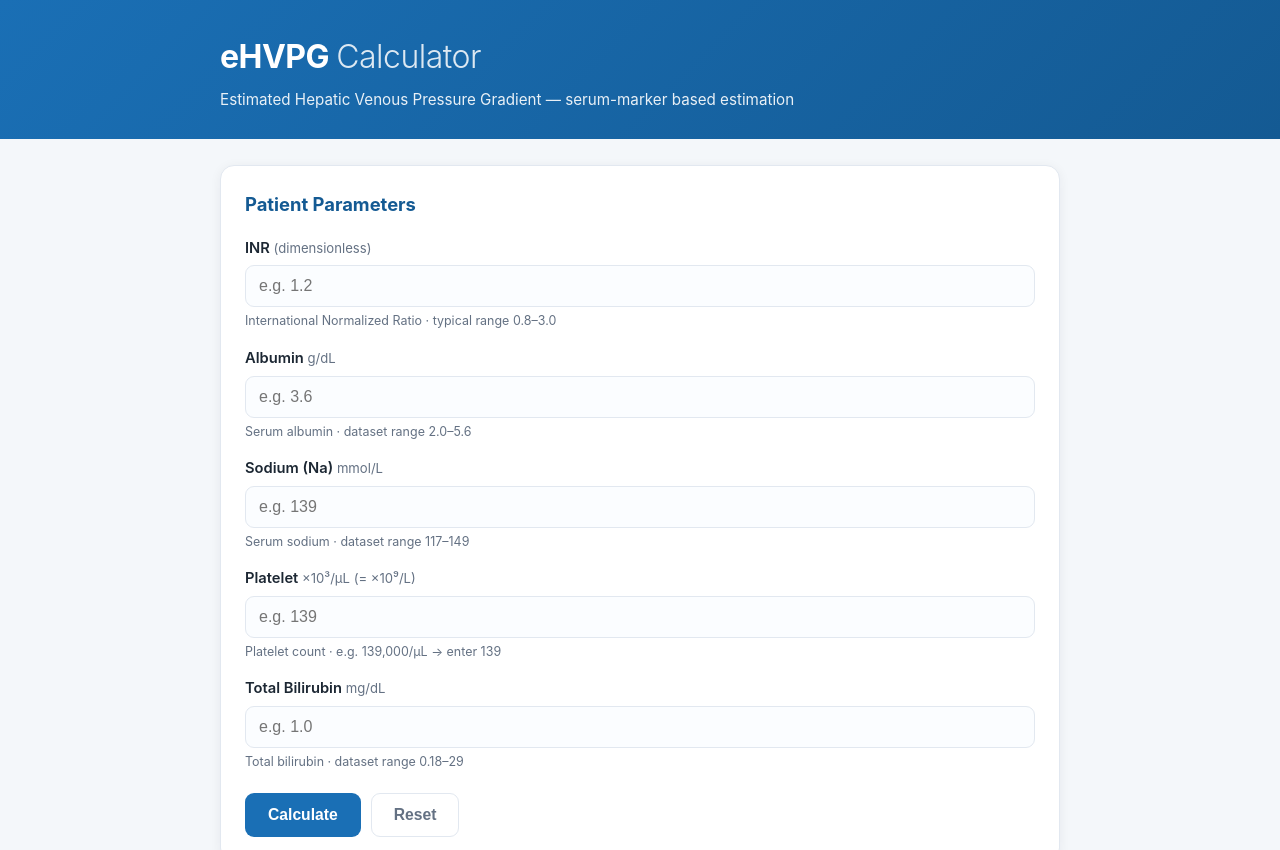
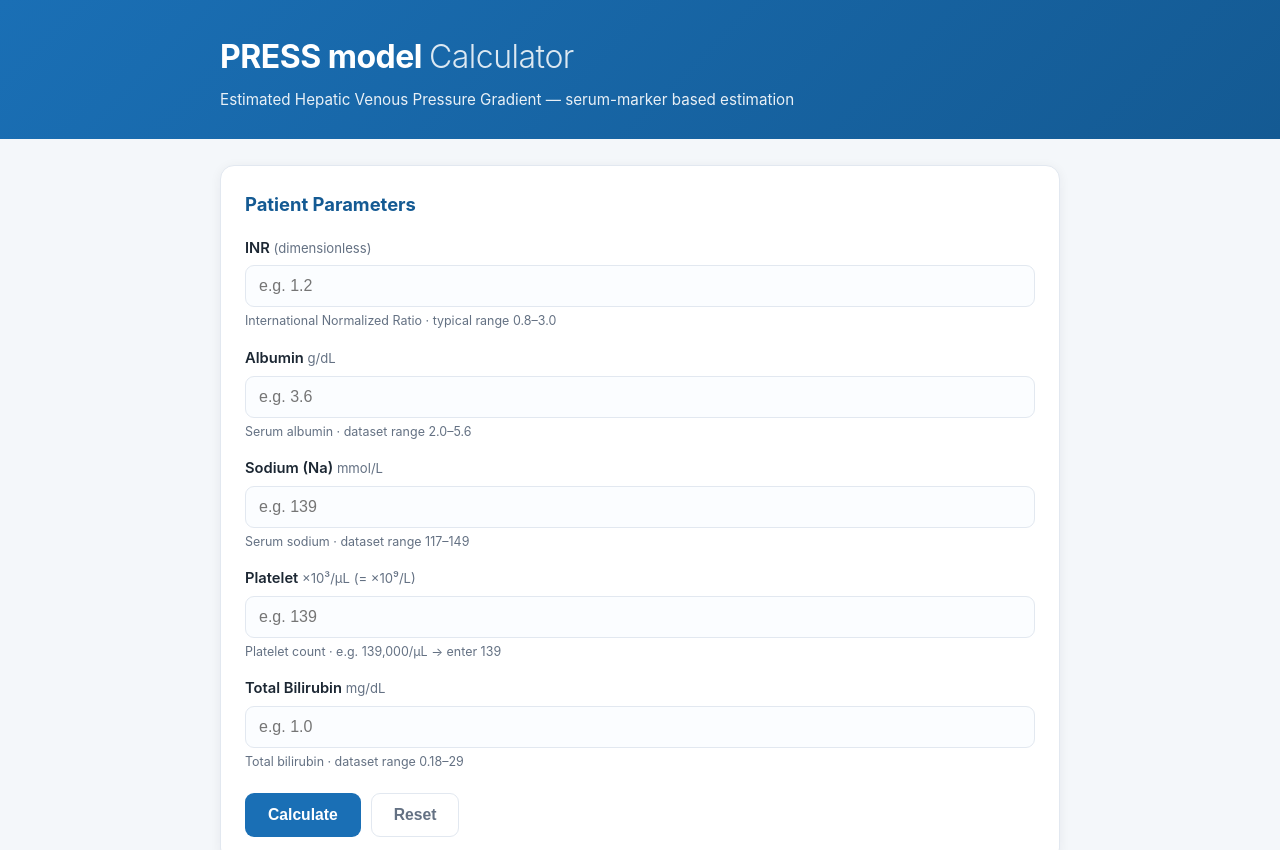
Before and after one commit to Gyofy-2/eHVPG_Calculator, a plain HTML site: page index.html in a window 1280 px wide. Shown: the top 850 px of the page. Drawn offline with Linux system fonts and the light colour scheme.

Commit message:
Update index.html

```diff
--- a/index.html
+++ b/index.html
@@ -11,7 +11,7 @@
 <body>
   <header class="site-header">
     <div class="wrap">
-      <h1 class="brand">eHVPG <span>Calculator</span></h1>
+      <h1 class="brand">PRESS model <span>Calculator</span></h1>
       <p class="tagline">Estimated Hepatic Venous Pressure Gradient — serum-marker based estimation</p>
     </div>
   </header>
```
